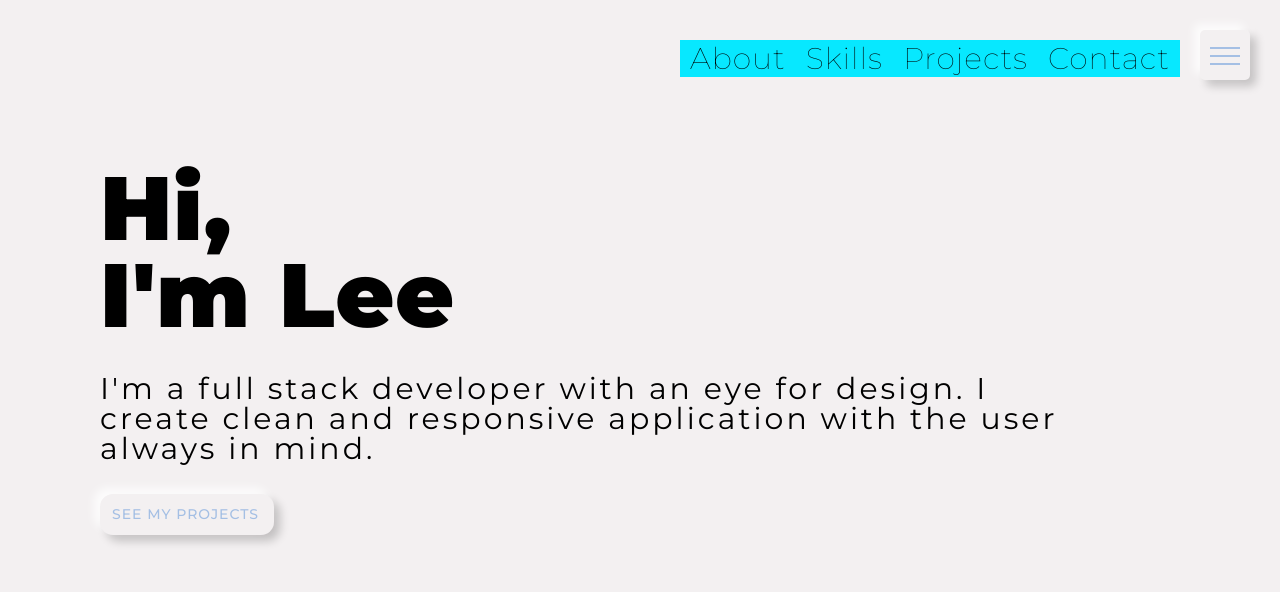
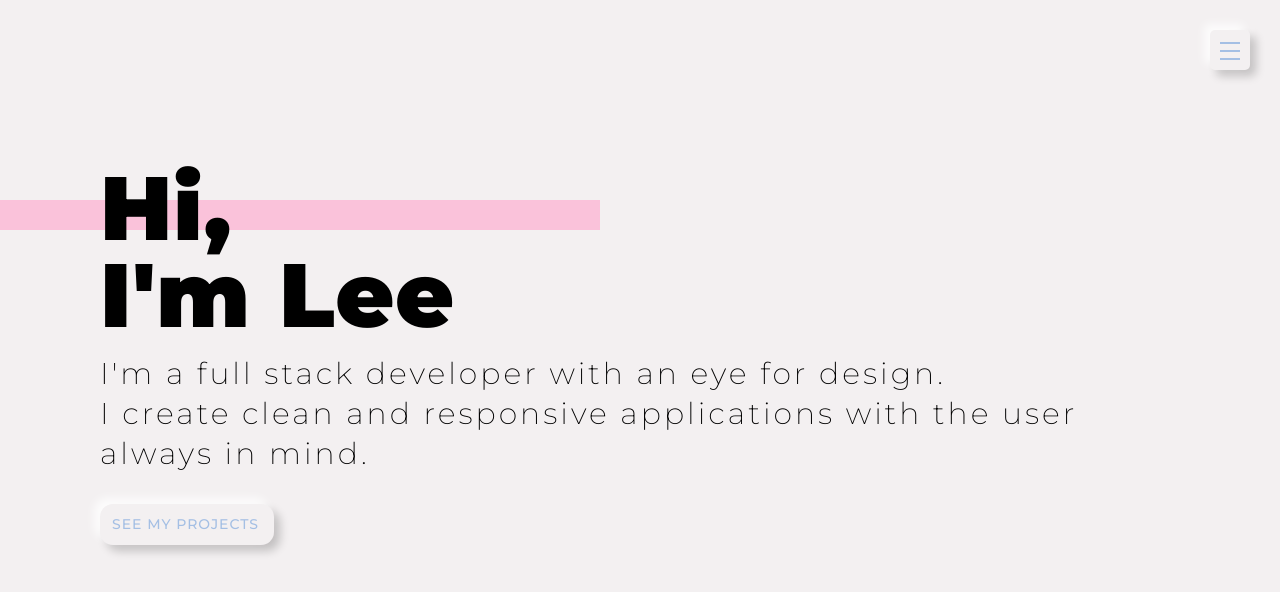
Before and after one commit to tslilpress/portfolio-v2, a website: page index.html in a window 1280 px wide. Drawn offline with Linux system fonts and the light colour scheme.

Commit message:
added color line to heading

```diff
--- a/index.html
+++ b/index.html
@@ -33,8 +33,9 @@
                     <span class="heading-primary--side">I'm Lee</span>
                 </h1>
                     <p class="summary">
-                        I'm a full stack developer with an eye for design. I create clean and responsive application with the user always in mind.
+                        I'm a full stack developer with an eye for design. <br> I create clean and responsive applications with the user always in mind.
                     </p>
+                    <div class="line line--pink">&nbsp;</div>
                     <a href="#" class="btn btn--animated">See my projects</a>
             </div>
     </header>
--- a/sass/base/_animations.scss
+++ b/sass/base/_animations.scss
@@ -49,30 +49,30 @@
 @keyframes textScramble {
     0% {
         opacity: 0;
-        font-size: 4rem;
+        font-size: 4.2rem;
         letter-spacing: 3rem;
         transform: translateX(20rem);
 
     }
 
     20% {
-        font-size: 3.8rem;
+        font-size: 4rem;
         letter-spacing: 2.8rem;
     }
 
     40% {
-        font-size: 3.3rem;
+        font-size: 3.8rem;
         letter-spacing: 2.3rem;
     }
 
 
     60% {
-        font-size: 3rem;
+        font-size: 3.5rem;
         letter-spacing: 2rem;
     }
 
     80% {
-        font-size: 2.5rem;
+        font-size: 3.2rem;
         letter-spacing: 1.2rem;
     }
 
@@ -82,8 +82,18 @@
 
     100% {
         opacity: 1;
-        font-size: 2rem;
+        font-size: 3rem;
         letter-spacing: .3rem;
         transform: translateX(0);
     }
 }
+
+@keyframes lineFaeIn {
+    0% {
+        opacity: 0;
+    }
+
+    100% {
+        opacity: 0.6;
+    }
+}
--- a/sass/base/_typography.scss
+++ b/sass/base/_typography.scss
@@ -8,8 +8,7 @@ body {
 .heading-primary {
     font-weight: 900;
     font-size: 9rem;
-    backface-visibility: hidden;
-    margin-bottom: 7rem;
+    margin-bottom: 5rem;
     display: flex;
     flex-direction: column;
 
@@ -28,7 +27,8 @@ body {
     margin-bottom: 1rem;
     font-size: 3rem;
     letter-spacing: .3rem;
-    line-height: 3rem;
+    line-height: 4rem;
+    font-weight: 200;
     animation: textScramble 1s ease-out;
 
 }
--- a/sass/components/_line.scss
+++ b/sass/components/_line.scss
@@ -1,12 +1,15 @@
 .line {
-    height: 5rem;
-    width: 50rem;
+    height: 3rem;
+    width: 60rem;
     position: absolute;
     display: flex;
     align-self: flex-start;
-    z-index: -10;
+    z-index: -1000;
 
-    &--purple {
-        background-color: $color-baby-purple;
+
+    &--pink {
+        background-color: rgba($color-resume-pink, 0.6);
+        left: 0;
+        animation: lineFaeIn 1s ease-in;
     }
 }
--- a/sass/layout/_header.scss
+++ b/sass/layout/_header.scss
@@ -17,5 +17,6 @@
         flex-direction: column;
         align-items: flex-start;
         margin: 20rem 20rem 0 10rem;
+        z-index: 10;
     }
 }
--- a/sass/layout/_navigation.scss
+++ b/sass/layout/_navigation.scss
@@ -10,8 +10,8 @@
 
     &__button {
         background-color: $color-white-gray;
-        height: 5rem;
-        width: 5rem;
+        height: 4rem;
+        width: 4rem;
         border-radius: 5px;
         @include buttonBoxShadow;
         position: fixed;
@@ -20,15 +20,15 @@
         flex-direction: column;
         align-items: center;
         cursor: pointer;
-        z-index: 2000;
     }
 
     &__nav {
         position: fixed;
-        background-color: $color-resume-blue;
-        margin-top: 4rem;
-        margin-right: 10rem;
-
+        background-color: rgba($color-resume-blue,0.7);
+        margin-top: 3.3rem;
+        margin-right: 9rem;
+        visibility: hidden;
+        opacity: 0;
 
     }
 
@@ -44,13 +44,19 @@
         margin: 1rem;
     }
 
+    &__checkbox:checked ~ &__nav {
+        animation: moveInRight 1s cubic-bezier(.53,.23,0,1.4); ;
+        visibility: visible;
+        opacity: 1;
+    }
+
     &__icon {
-        margin-top: 2.5rem;
+        margin-top: 2rem;
         &,
         &::before,
         &::after {
             position: relative;
-            width: 3rem;
+            width: 2rem;
             height: 2px;
             background-color: $color-resume-purple;
         }
```
Also changed, not shown: css/style.css.
